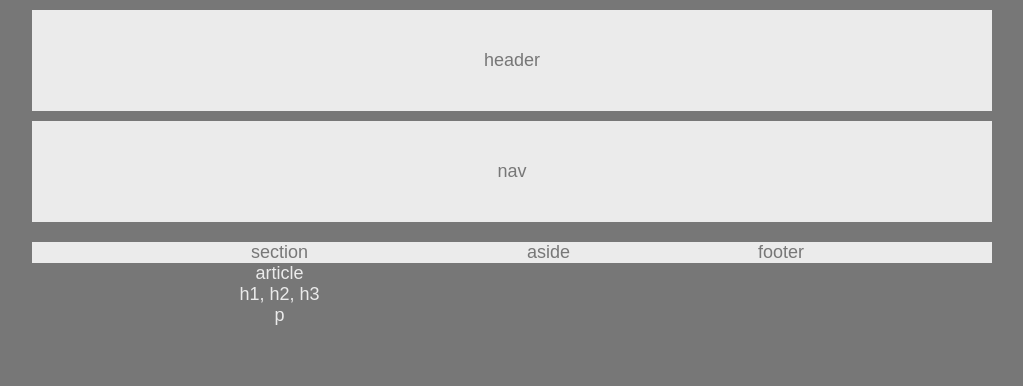
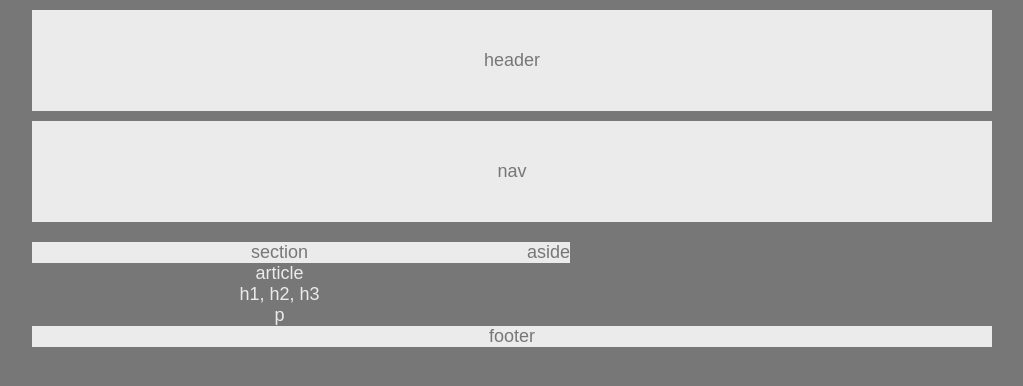
Before and after one commit to sampizzo/HW-Wireframe, a plain HTML site: page index.html in a window 1280 px wide. Shown: the whole page, without its empty margins (128-1151 px from the left). Drawn offline with Linux system fonts and the light colour scheme.

Commit message:
added clear to footer

```diff
--- a/style.css
+++ b/style.css
@@ -25,6 +25,7 @@ nav {
 section {
     width: 495px;
     float: left;
+    overflow: auto;
 }
 
 article {
@@ -40,3 +41,7 @@ h1, p {
 aside {
     float: left;
 }
+
+footer {
+    clear: both;
+}
```
